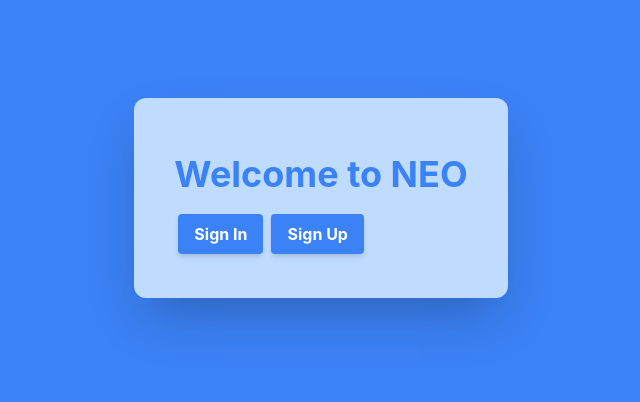
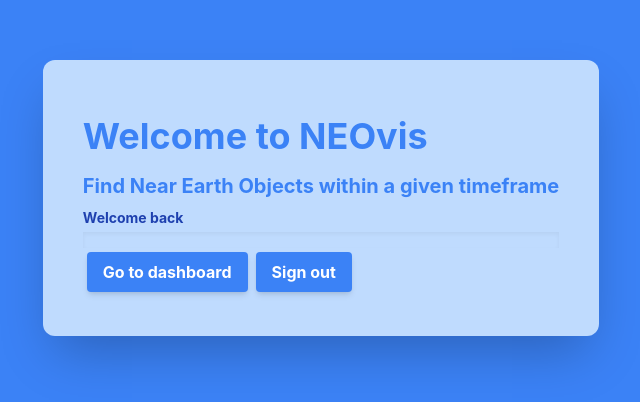
Before and after one commit to JoniBach/neovis-anim, a React (Create React App) app: page / in a window 1280 px wide. Shown: the part 202-604 px from the top of the page, without its empty margins (319-959 px from the left). Built offline with nearby package versions, Linux system fonts and the light colour scheme; no server answers; sample sign-in values are in the browser's storage.

Commit message:
UX enhancements

```diff
--- a/src/App.css
+++ b/src/App.css
@@ -4,6 +4,14 @@
 
 h1 {
   @apply text-primary-1 font-bold text-4xl my-4;
+}
+
+h2 {
+  @apply text-primary-1 font-bold text-xl my-2;
+}
+
+h5 {
+  @apply text-primary-0 font-bold text-sm my-1;
 }
 
 button {
--- a/src/pages/Dash.jsx
+++ b/src/pages/Dash.jsx
@@ -32,13 +32,13 @@ const columns = [
     accessor: (d) => d.is_sentry_object && "yes",
   },
   {
-    Header: "Min Estimated Diamiter (m)",
+    Header: "Min Estimated Diameter (m)",
     id: "estimated_diameter.meters.estimated_diameter_min",
     accessor: (d) =>
       d.estimated_diameter.meters.estimated_diameter_min.toFixed(1),
   },
   {
-    Header: "Max Estimated Diamiter (m)",
+    Header: "Max Estimated Diameter (m)",
     id: "estimated_diameter.meters.estimated_diameter_max",
     accessor: (d) =>
       d.estimated_diameter.meters.estimated_diameter_max.toFixed(1),
@@ -135,34 +135,40 @@ export const Dash = () => {
     }
   }, [range]);
 
+  const handleDisplayText = () => {
+    if (loading) return `processing, please wait`;
+    if (data) return `${count} records found`;
+    return "enter dates to get near earth objects ";
+  };
+
+  const displayText = handleDisplayText();
+
   return (
     <div>
       <Bar>
         <DatePicker
           selected={startDate}
-          customInput={<Input label="start date" />}
+          customInput={<Input label="Start Date" />}
           onChange={(date) => {
             setStartDate(date);
           }}
         />
         <DatePicker
           selected={endDate}
-          customInput={<Input label="end date" />}
+          customInput={<Input label="End Date" />}
           onChange={(date) => {
             setEndDate(date);
           }}
         />
-        {loading ? (
-          "fetching data please wait..."
-        ) : (
-          <>
-            <button onClick={() => handleQuery()}>submit</button>
-          </>
-        )}
-        <button onClick={() => handleClear()}>clear</button>
+        {!loading && <button onClick={() => handleQuery()}>Submit</button>}
+        <button onClick={() => handleClear()}>Clear</button>
         <button onClick={() => signOut()}>
-          <Logout size={20} /> exit {user.email}
+          <Logout size={20} /> Sign Out {user.email}
         </button>
+        <h5>
+          {/* {loading ? "fetching data, please wait..." : `${count} records found`} */}
+          {displayText}
+        </h5>
       </Bar>
 
       <div>
--- a/src/pages/Landing.jsx
+++ b/src/pages/Landing.jsx
@@ -1,13 +1,32 @@
 import { useNavigate } from "react-router-dom";
+import { signOut } from "../api/user/signOut";
+import { Bar } from "../components/Bar";
 import { Splash } from "../components/Splash";
+import { useFirebaseAuth } from "../contexts/FirebaseAuthContext";
 
 export const Landing = () => {
   const goto = useNavigate();
+  const { isLoggedIn } = useFirebaseAuth();
   return (
     <Splash>
-      <h1>Welcome to NEO</h1>
-      <button onClick={() => goto("/signin")}>Sign In</button>
-      <button onClick={() => goto("/signup")}>Sign Up</button>
+      <h1>Welcome to NEOvis</h1>
+      <h2>Find Near Earth Objects within a given timeframe</h2>
+      <h5>
+        {isLoggedIn ? "Welcome back" : "Sign In or Sign Up to get started"}
+      </h5>
+      <span></span>
+      <Bar></Bar>
+      {isLoggedIn ? (
+        <>
+          <button onClick={() => goto("/dash")}>Go to dashboard</button>
+          <button onClick={() => signOut()}>Sign out</button>
+        </>
+      ) : (
+        <>
+          <button onClick={() => goto("/signin")}>Sign In</button>
+          <button onClick={() => goto("/signup")}>Sign Up</button>
+        </>
+      )}
     </Splash>
   );
 };
--- a/src/pages/Neo.jsx
+++ b/src/pages/Neo.jsx
@@ -2,9 +2,10 @@ import { useCallback, useEffect, useMemo, useState } from "react";
 import { query } from "../api/neows/neows";
 import { useFirebaseAuth } from "../contexts/FirebaseAuthContext";
 import { Table } from "../components/Table";
-import { useParams } from "react-router-dom";
-import { Logout } from "@styled-icons/material";
+import { useNavigate, useParams } from "react-router-dom";
+import { KeyboardArrowLeft, Logout } from "@styled-icons/material";
 import { signOut } from "../api/user/signOut";
+import { Bar } from "../components/Bar";
 
 const timeStamp = Date.now();
 
@@ -31,6 +32,7 @@ const columns = [
 
 export const Neo = () => {
   const user = useFirebaseAuth();
+  const goto = useNavigate();
   const { id } = useParams();
 
   const [data, setData] = useState();
@@ -83,19 +85,31 @@ export const Neo = () => {
 
   return (
     <div>
-      <button onClick={() => signOut()}>
-        <Logout size={20} /> exit {user.email}
-      </button>
+      <Bar>
+        <button onClick={() => goto(-1)}>
+          <KeyboardArrowLeft size={20} /> go back
+        </button>
+        <button onClick={() => signOut()}>
+          <Logout size={20} /> Sign out {user.email}
+        </button>
+        <h5>
+          {loading
+            ? "processing, please wait"
+            : `close approaches for ${data?.name}`}
+        </h5>
+      </Bar>
       {loading
         ? "fetching data please wait..."
         : data && (
             <>
+              <h2>Next 5 passes</h2>
               <Table
                 onClick={(e) => console.log(e)}
                 columns={columns}
                 data={visitsAfterToday}
               />
-              BeforeToday
+              <h2>Previous 5 passes</h2>
+
               <Table
                 onClick={(e) => console.log(e)}
                 columns={columns}
--- a/tailwind.config.js
+++ b/tailwind.config.js
@@ -5,6 +5,7 @@ module.exports = {
     extend: {
       colors: {
         primary: {
+          0: "#1e40af",
           1: "#3b82f6",
           2: "#60a5fa",
           3: "#bfdbfe",
```
